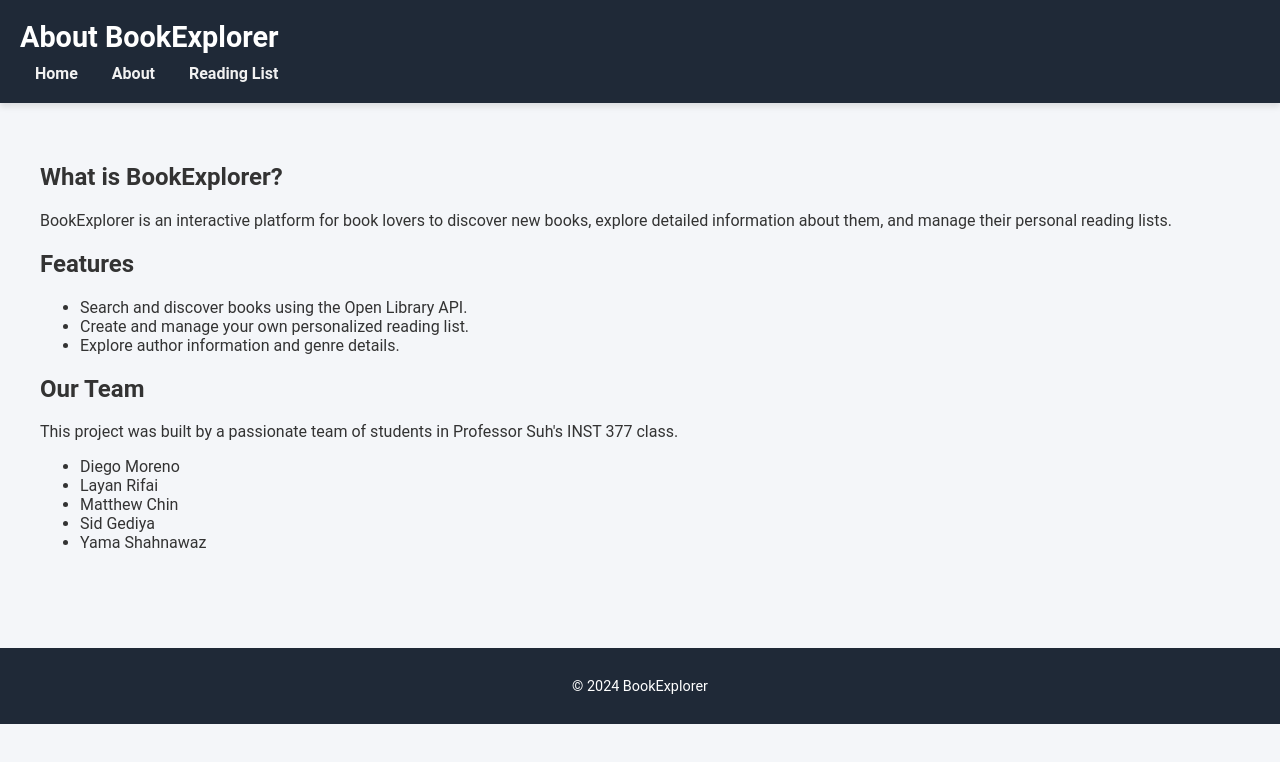
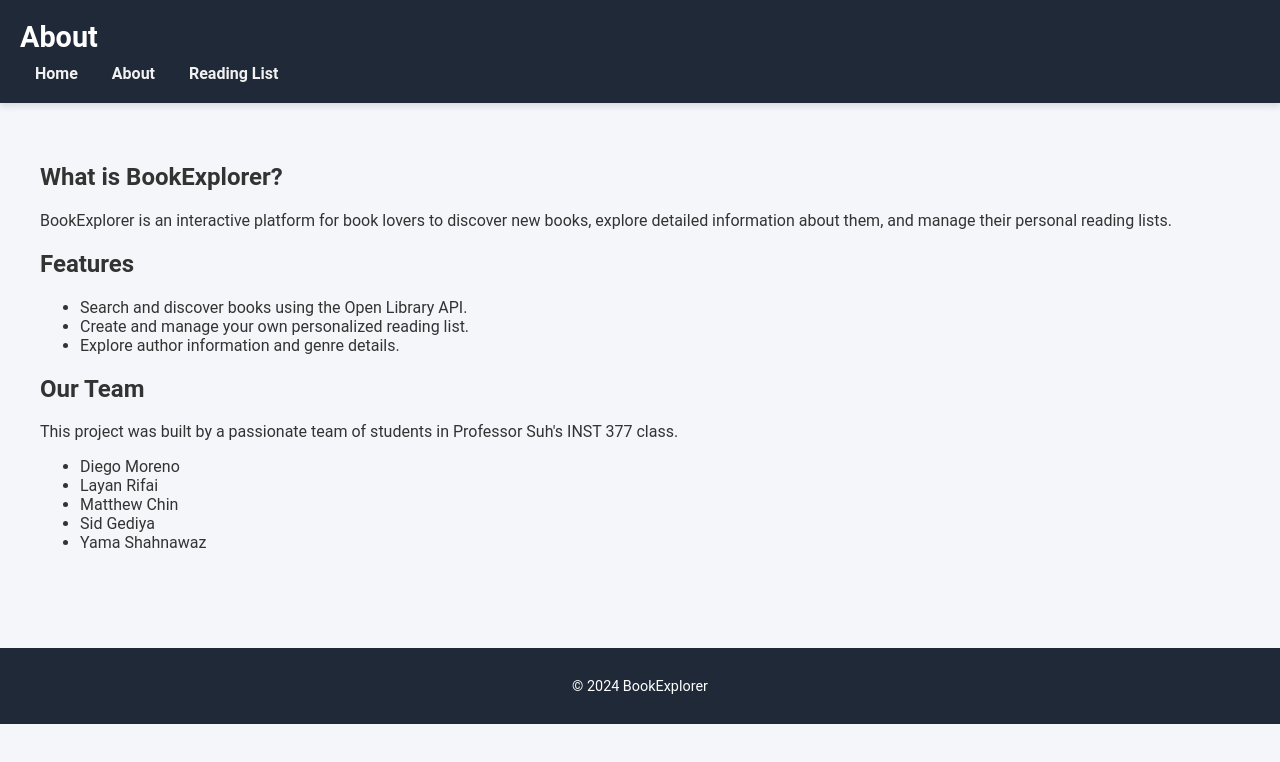
Before and after one commit to yamashahnawaz4/377-final-project, a website: page public/about.html in a window 1280 px wide. Drawn offline with Linux system fonts and the light colour scheme.

Commit message:
Changed header name

```diff
--- a/public/about.html
+++ b/public/about.html
@@ -8,7 +8,7 @@
 </head>
 <body>
   <header>
-    <h1>About BookExplorer</h1>
+    <h1>About</h1>
     <nav>
       <a href="index.html">Home</a>
       <a href="about.html" class="active">About</a>
```
